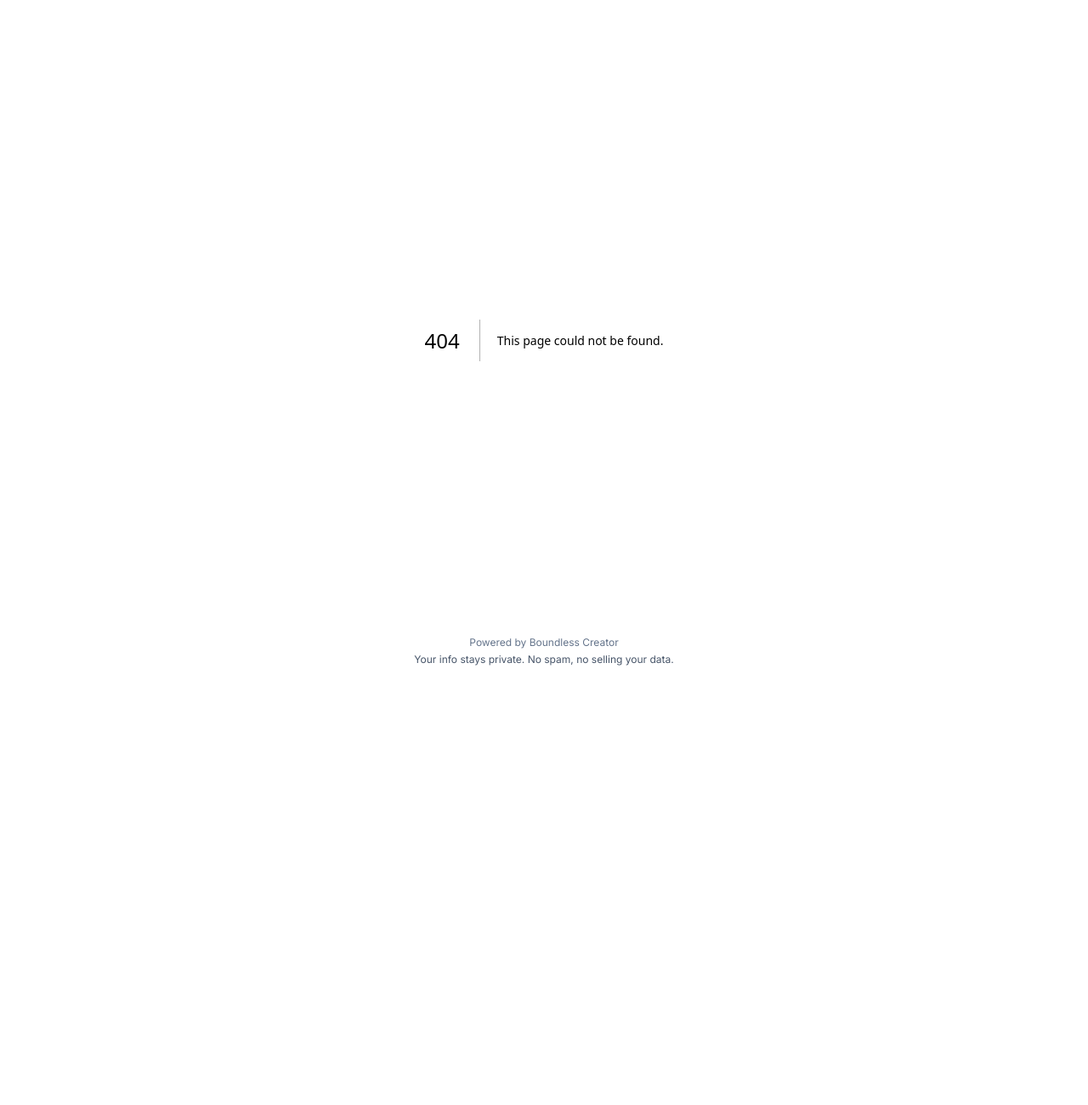
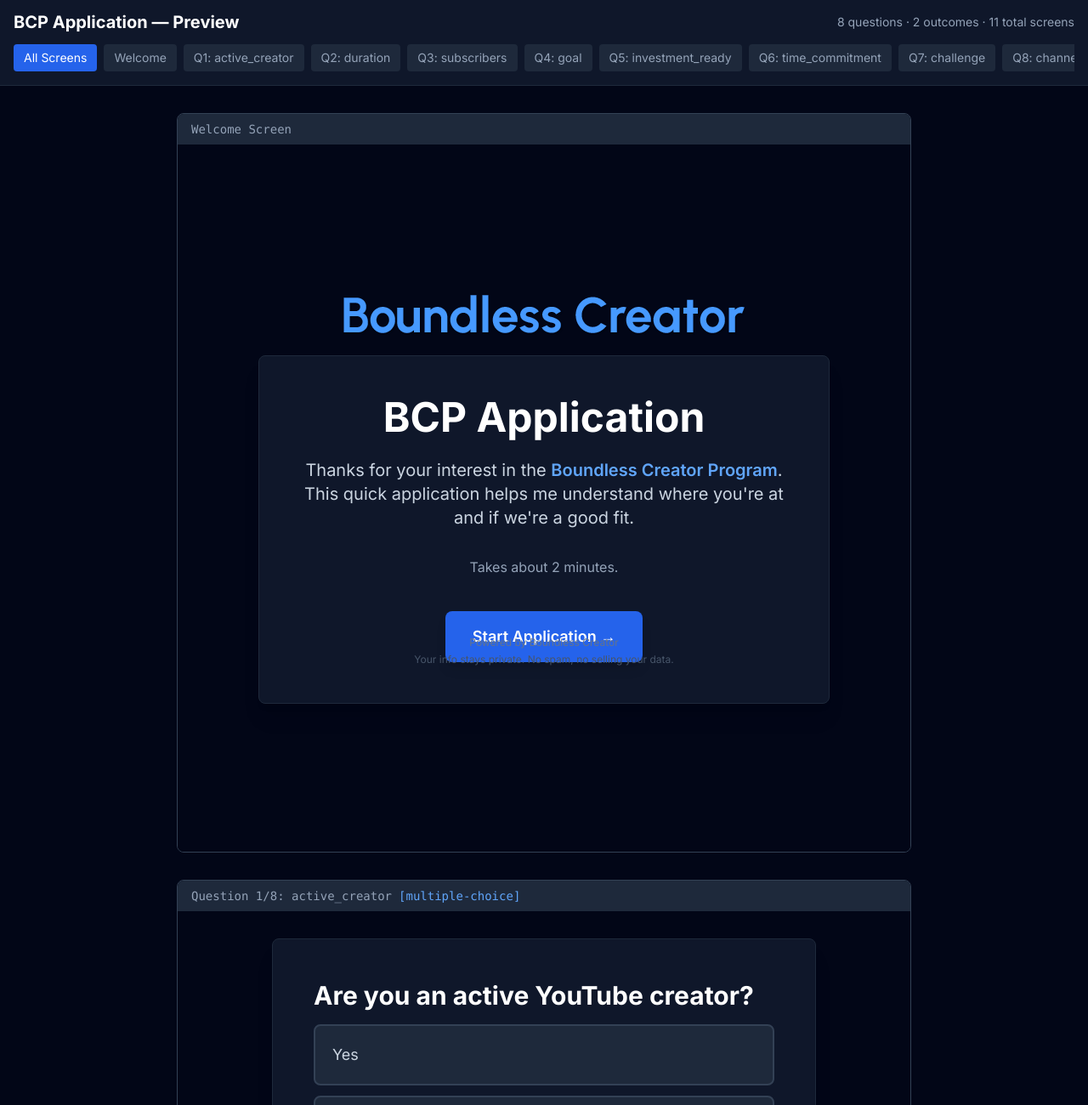
Before and after one commit to davejeltema3/coaching-application, a Next.js app: page /preview in a window 1280 px wide. Before the commit this address had no page. Shown: the top 1300 px of the page at 85% size. Before the commit the page ends 800 px from the top, so only its background shows below. Built offline with nearby package versions, Linux system fonts and the light colour scheme.

Commit message:
Add /preview route to see all screens at once
- Shows all 11 screens (welcome, 8 questions, contact, 2 outcomes)
- Tab navigation to jump to specific screens
- Shows scoring info and disqualification flags
- Labeled by question type (multiple-choice, text, url)

```diff
--- /dev/null
+++ b/app/preview/page.tsx
@@ -0,0 +1,195 @@
+'use client';
+
+import { useState } from 'react';
+import { questions } from '@/lib/questions';
+import WelcomeScreen from '@/components/WelcomeScreen';
+import QuestionCard from '@/components/QuestionCard';
+import MultipleChoice from '@/components/MultipleChoice';
+import TextInput from '@/components/TextInput';
+import ContactForm from '@/components/ContactForm';
+import ThankYouScreen from '@/components/ThankYouScreen';
+
+export default function PreviewPage() {
+  const [activeTab, setActiveTab] = useState<string>('all');
+
+  const tabs = [
+    { id: 'all', label: 'All Screens' },
+    { id: 'welcome', label: 'Welcome' },
+    ...questions.map((q, i) => ({ id: q.id, label: `Q${i + 1}: ${q.id}` })),
+    { id: 'contact', label: 'Contact' },
+    { id: 'qualified', label: 'Qualified' },
+    { id: 'unqualified', label: 'Unqualified' },
+  ];
+
+  const renderScreen = (id: string) => {
+    if (id === 'welcome') {
+      return (
+        <div key={id} className="border border-slate-700 rounded-lg overflow-hidden">
+          <div className="bg-slate-800 px-4 py-2 text-sm text-slate-400 font-mono">
+            Welcome Screen
+          </div>
+          <div className="bg-slate-950 p-4" style={{ minHeight: 400 }}>
+            <WelcomeScreen onStart={() => {}} />
+          </div>
+        </div>
+      );
+    }
+
+    if (id === 'contact') {
+      return (
+        <div key={id} className="border border-slate-700 rounded-lg overflow-hidden">
+          <div className="bg-slate-800 px-4 py-2 text-sm text-slate-400 font-mono">
+            Contact Form (after all questions)
+          </div>
+          <div className="bg-slate-950 p-8">
+            <QuestionCard question="Contact Information">
+              <ContactForm
+                data={{ first_name: '', last_name: '', email: '', phone: '' }}
+                onChange={() => {}}
+              />
+              <div className="flex gap-4 mt-8">
+                <button className="px-6 py-3 text-slate-400">← Back</button>
+                <button className="flex-1 bg-blue-600 text-white font-semibold px-8 py-3 rounded-lg opacity-50">
+                  Submit Application →
+                </button>
+              </div>
+            </QuestionCard>
+          </div>
+        </div>
+      );
+    }
+
+    if (id === 'qualified') {
+      return (
+        <div key={id} className="border border-slate-700 rounded-lg overflow-hidden">
+          <div className="bg-slate-800 px-4 py-2 text-sm text-slate-400 font-mono">
+            Thank You — Qualified ✅
+          </div>
+          <div className="bg-slate-950 p-4" style={{ minHeight: 400 }}>
+            <ThankYouScreen qualified={true} />
+          </div>
+        </div>
+      );
+    }
+
+    if (id === 'unqualified') {
+      return (
+        <div key={id} className="border border-slate-700 rounded-lg overflow-hidden">
+          <div className="bg-slate-800 px-4 py-2 text-sm text-slate-400 font-mono">
+            Thank You — Unqualified ❌
+          </div>
+          <div className="bg-slate-950 p-4" style={{ minHeight: 400 }}>
+            <ThankYouScreen qualified={false} />
+          </div>
+        </div>
+      );
+    }
+
+    // Question screens
+    const questionIndex = questions.findIndex((q) => q.id === id);
+    if (questionIndex === -1) return null;
+    const question = questions[questionIndex];
+
+    return (
+      <div key={id} className="border border-slate-700 rounded-lg overflow-hidden">
+        <div className="bg-slate-800 px-4 py-2 text-sm text-slate-400 font-mono">
+          Question {questionIndex + 1}/{questions.length}: {question.id}
+          {question.type === 'multiple-choice' && (
+            <span className="ml-2 text-blue-400">[multiple-choice]</span>
+          )}
+          {question.type === 'text' && (
+            <span className="ml-2 text-green-400">[text]</span>
+          )}
+          {question.type === 'url' && (
+            <span className="ml-2 text-purple-400">[url]</span>
+          )}
+        </div>
+        <div className="bg-slate-950 p-8">
+          <QuestionCard question={question.question} subtext={question.subtext}>
+            {question.type === 'multiple-choice' && question.choices && (
+              <div>
+                <MultipleChoice
+                  choices={question.choices}
+                  value=""
+                  onChange={() => {}}
+                  onNext={() => {}}
+                />
+                <div className="mt-4 space-y-1">
+                  {question.choices.map((c) => (
+                    <div key={c.value} className="text-xs text-slate-500 font-mono">
+                      {c.value}: score={c.score}
+                      {c.disqualifies && (
+                        <span className="text-red-400 ml-2">⚠️ DISQUALIFIES</span>
+                      )}
+                    </div>
+                  ))}
+                </div>
+              </div>
+            )}
+            {question.type === 'text' && (
+              <TextInput
+                value=""
+                onChange={() => {}}
+                placeholder={question.placeholder}
+                multiline={true}
+                required={question.required}
+              />
+            )}
+            {question.type === 'url' && (
+              <TextInput
+                value=""
+                onChange={() => {}}
+                placeholder={question.placeholder}
+                type="url"
+                required={question.required}
+              />
+            )}
+          </QuestionCard>
+        </div>
+      </div>
+    );
+  };
+
+  const screenIds =
+    activeTab === 'all'
+      ? ['welcome', ...questions.map((q) => q.id), 'contact', 'qualified', 'unqualified']
+      : [activeTab];
+
+  return (
+    <div className="min-h-screen bg-slate-950">
+      {/* Header */}
+      <div className="bg-slate-900 border-b border-slate-800 sticky top-0 z-50">
+        <div className="max-w-7xl mx-auto px-4 py-3">
+          <div className="flex items-center justify-between mb-3">
+            <h1 className="text-xl font-bold text-white">
+              BCP Application — Preview
+            </h1>
+            <span className="text-sm text-slate-400">
+              {questions.length} questions · 2 outcomes · {questions.length + 3} total screens
+            </span>
+          </div>
+          <div className="flex gap-2 overflow-x-auto pb-1">
+            {tabs.map((tab) => (
+              <button
+                key={tab.id}
+                onClick={() => setActiveTab(tab.id)}
+                className={`px-3 py-1.5 rounded text-sm whitespace-nowrap transition-colors ${
+                  activeTab === tab.id
+                    ? 'bg-blue-600 text-white'
+                    : 'bg-slate-800 text-slate-400 hover:text-white hover:bg-slate-700'
+                }`}
+              >
+                {tab.label}
+              </button>
+            ))}
+          </div>
+        </div>
+      </div>
+
+      {/* Content */}
+      <div className="max-w-4xl mx-auto px-4 py-8 space-y-8">
+        {screenIds.map((id) => renderScreen(id))}
+      </div>
+    </div>
+  );
+}
```
